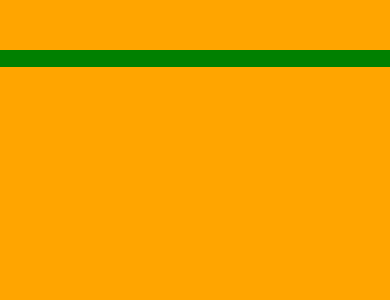
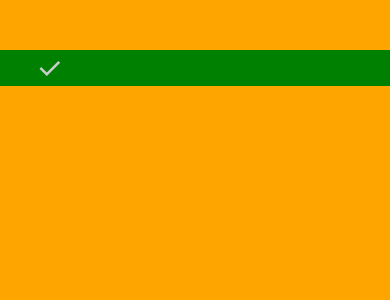
Before and after one commit to stwar-x/AppDh, a React Native app: screen / in a window 390 px wide. Shown: the top 300 px of the page. Built offline with nearby package versions, Linux system fonts and the light colour scheme.

Commit message:
check all added

```diff
--- a/App.js
+++ b/App.js
@@ -6,10 +6,24 @@
   constructor(props) {
     super(props);
     this.state ={
+      allComplete: false,
       value: "",
       items: []
       }
       this.handleAddItem = this.handleAddItem.bind(this);
+      this.handleToggleAllComplete = this.handleToggleAllComplete.bind(this);
+    }
+    handleToggleAllComplete() {
+      const complete = !this.state.allComplete;
+      const newItems = this.state.items.map((item) =>({
+        ...item,
+        complete
+      }))
+      console.table(newItems);
+      this.setState({
+        items: newItems,
+        allComplete: complete
+       })
     }
     handleAddItem() {
       if(!this.state.value) return
@@ -33,7 +47,9 @@
         <Header
         value={this.state.container}
         onAddItem={this.handleAddItem}
-        onChange={(value) => this.setState({ value })}/>
+        onChange={(value) => this.setState({ value })}
+        onToggleAllComplete={this.handleToggleAllComplete}
+        />
         <View style={styles.content } >
 
         </View>
--- a/header.js
+++ b/header.js
@@ -1,10 +1,13 @@
 import React from 'react';
-import { View, TextInput, StyleSheet } from 'react-native';
+import { View, Text, TextInput, StyleSheet, TouchableOpacity } from 'react-native';
 
 export default class Header extends React.Component {
 render() {
     return (
     <View style={styles.header}>
+    <TouchableOpacity onPress={this.props.onToggleAllComplete}>
+      <Text style={styles.toggleIcon}>{String.fromCharCode(10003)}</Text>
+      </TouchableOpacity>
       <TextInput
         value={this.props.value}
         onChangeText = {this.props.onChange}
@@ -26,10 +29,14 @@
       alignItems: "center",
       backgroundColor: "green",
     },
+    toggleIcon: {
+      fontSize: 30,
+      color: "#CCC"
+    },
     intput: {
       flex: 1,
+      marginLeft: 16,
       width: "300",
       height: 70
-
     }
 })
```
Also changed, not shown: 1 other file (tests, documents, lock files or other folders).
